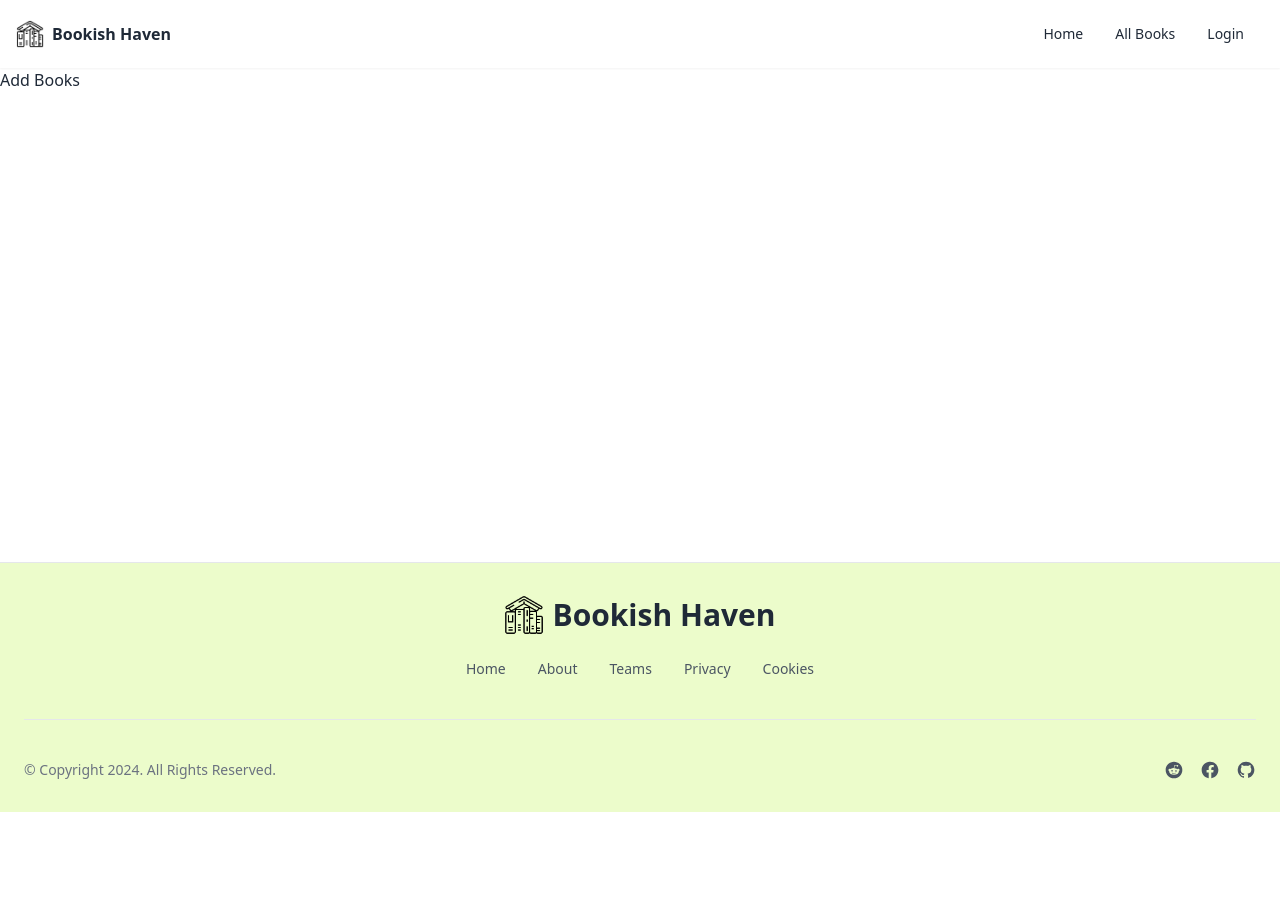
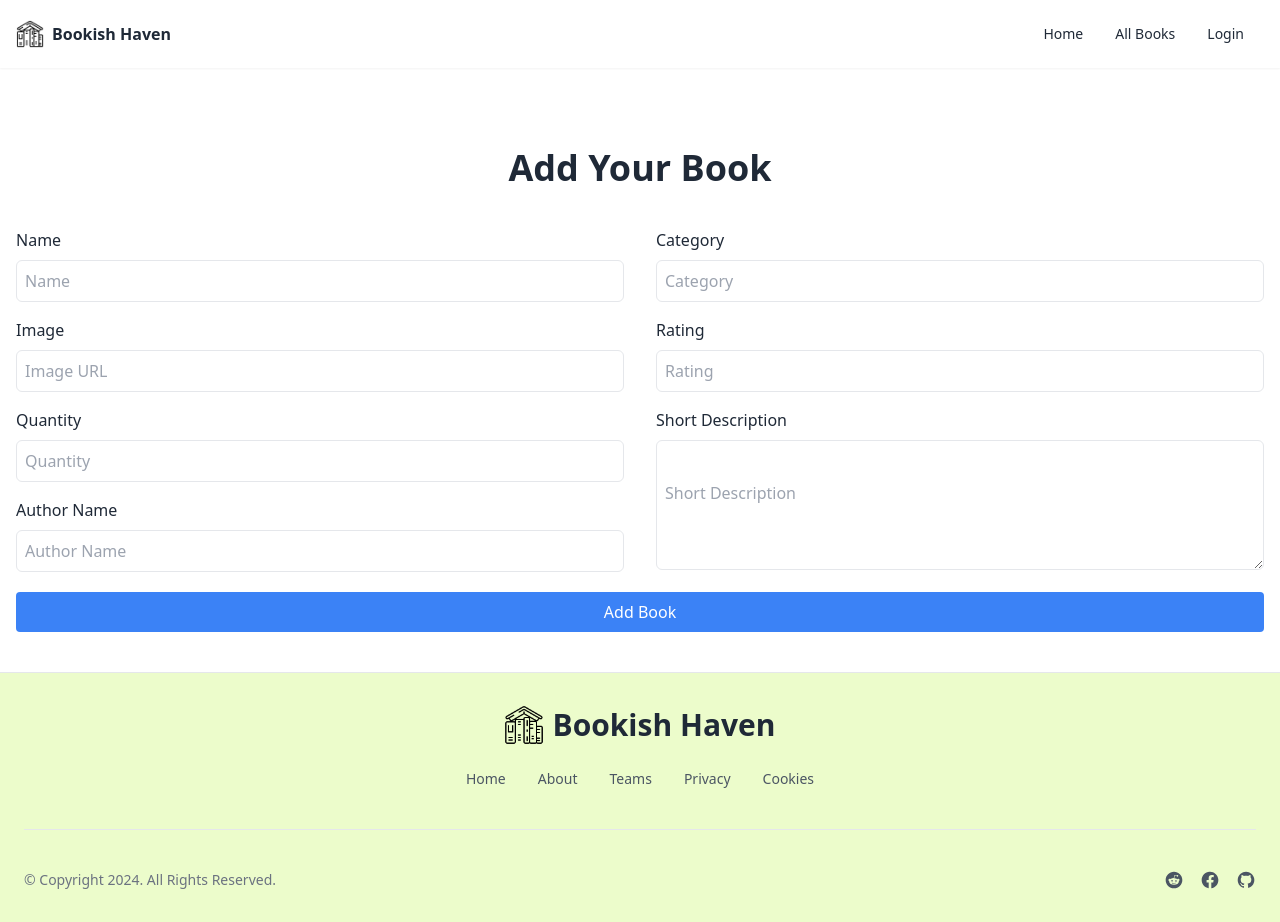
Before and after one commit to Naimul9/BookishHaven-Client, a React (Vite) app: page /add-books in a window 1280 px wide. Before the commit the page ends 812 px from the top, so only its background shows below. Built offline with nearby package versions, Linux system fonts and the light colour scheme; no server answers.

Commit message:
Category wised book Showed

```diff
--- a/package.json
+++ b/package.json
@@ -18,7 +18,9 @@
     "react": "^18.2.0",
     "react-dom": "^18.2.0",
     "react-hot-toast": "^2.4.1",
+    "react-rating": "^2.0.5",
     "react-router-dom": "^6.23.1",
+    "react-tabs": "^6.0.2",
     "sort-by": "^1.2.0",
     "swiper": "^11.1.3"
   },
--- /dev/null
+++ b/src/components/BookCard.jsx
@@ -0,0 +1,26 @@
+import { useLoaderData } from 'react-router-dom';
+import Rating from 'react-rating';
+
+const BookCard = () => {
+  const books = useLoaderData();
+console.log(books);
+  return (
+    <div>
+      <h1>Books in Category</h1>
+      <div className="grid grid-cols-1 gap-8 mt-8 xl:mt-16 md:grid-cols-2 xl:grid-cols-4">
+        {books.map((book) => (
+          <div key={book._id} className="flex flex-col items-center p-4 border sm:p-6 rounded-xl">
+            <img className="object-cover w-full rounded-xl aspect-square h-80" src={book.image} alt={book.Name} />
+            <h2 className="mt-4 text-2xl font-semibold text-black">{book.Name}</h2>
+            <p>Author: {book.author}</p>
+            <p>Category: {book.Category}</p>
+            <Rating initialRating={book.rating} readonly />
+            <button className="mt-2 p-2 bg-blue-500 text-white rounded">Details</button>
+          </div>
+        ))}
+      </div>
+    </div>
+  );
+};
+
+export default BookCard;
--- a/src/components/BookCategories.jsx
+++ b/src/components/BookCategories.jsx
@@ -1,13 +1,12 @@
 import { Link } from "react-router-dom";
-
 
 const BookCategories = () => {
   return (
     <div>
-           <section className="bg-white container mx-auto ">
-    <div className="h-[32rem] ">
+      <section className="bg-white container mx-auto">
+        <div className="h-[32rem]">
           <div className="container px-6 py-10 mx-auto">
-            <h1 className="text-2xl font-semibold text-center text-gray-800 capitalize lg:text-3xl dark:text-black">Book Catagories</h1>
+            <h1 className="text-2xl font-semibold text-center text-gray-800 capitalize lg:text-3xl dark:text-black">Book Categories</h1>
 
             <div className="flex justify-center mx-auto mt-6">
               <span className="inline-block w-40 h-1 bg-blue-500 rounded-full"></span>
@@ -16,7 +15,6 @@ const BookCategories = () => {
             </div>
 
             <p className="max-w-2xl mx-auto mt-6 text-center text-black">
-
               Book categories include fiction, non-fiction, mystery, romance, and more, catering to diverse interests and providing varied themes and styles for readers to explore and enjoy.
             </p>
           </div>
@@ -24,50 +22,25 @@ Book categories include fiction, non-fiction, mystery, romance, and more, cateri
 
         <div className="container px-6 py-10 mx-auto -mt-72 sm:-mt-80 md:-mt-96">
           <div className="grid grid-cols-1 gap-8 mt-8 xl:mt-16 md:grid-cols-2 xl:grid-cols-4">
-
-
-
-            <Link className="flex flex-col items-center p-4 border sm:p-6 rounded-xl ">
+            <Link to={`/bookCard/Art and Music`} className="flex flex-col items-center p-4 border sm:p-6 rounded-xl ">
               <img className="object-cover w-full rounded-xl aspect-square h-80" src="https://i.thriftbooks.com/api/imagehandler/m/5851EEA4C5B5B905B05D1DC78E65DE7E23C18888.jpeg" alt=""/>
               <h1 className="mt-4 text-2xl font-semibold text-black">Art & Music</h1>
             </Link>
 
-
-            <Link className="flex flex-col items-center p-4 border sm:p-6 rounded-xl">
+            <Link to={`/bookCard/History`} className="flex flex-col items-center p-4 border sm:p-6 rounded-xl">
               <img className="object-cover w-full rounded-xl aspect-square h-80" src="https://m.media-amazon.com/images/I/51DkSVlHh4L._SL350_.jpg" alt=""/>
-
               <h1 className="mt-4 text-2xl font-semibold text-black">History</h1>
-
-
-
-
             </Link>
 
-
-            <Link className="flex flex-col items-center p-4 border sm:p-6 rounded-xl">
+            <Link to={`/bookCard/Entertainment`} className="flex flex-col items-center p-4 border sm:p-6 rounded-xl">
               <img className="object-cover w-full rounded-xl aspect-square h-80" src="https://i.thriftbooks.com/api/imagehandler/m/9F7ADEA65D62E01889D9FB69BE07CBFBAD82807F.jpeg" alt=""/>
-
               <h1 className="mt-4 text-2xl font-semibold text-black">Entertainment</h1>
-
-
-
             </Link>
 
-
-
-            <Link className="flex flex-col items-center p-4 border sm:p-6 rounded-xl">
+            <Link to={`/bookCard/Sci-Fi and Fantasy`} className="flex flex-col items-center p-4 border sm:p-6 rounded-xl">
               <img className="object-cover w-full rounded-xl aspect-square h-80" src="https://i.thriftbooks.com/api/imagehandler/m/C1027D2DBD20EA338639FA8B1BFA02E7F797C0A0.jpeg" alt=""/>
-
               <h1 className="mt-4 text-2xl font-semibold text-black">Sci-Fi & Fantasy</h1>
-
-
-
-
             </Link>
-
-
-
-
           </div>
         </div>
       </section>
--- a/src/pages/AddBooks.jsx
+++ b/src/pages/AddBooks.jsx
@@ -1,9 +1,87 @@
-
+import { useContext } from "react";
+import { AuthContext } from "../providers/AuthProvider";
+import toast from "react-hot-toast";
 
 const AddBooks = () => {
+    const { user } = useContext(AuthContext);
+
+    const handleAddBook = (e) => {
+        e.preventDefault();
+        const formData = new FormData(e.target);
+        const name = formData.get("name");
+        const image = formData.get("image");
+        const quantity = formData.get("quantity");
+        const authorName = formData.get("authorName");
+        const category = formData.get("category");
+        const shortDescription = formData.get("shortDescription");
+        const rating = formData.get("rating");
+        const contents = formData.get("contents");
+        const email = user.email;
+
+        const info ={ name,image,
+            quantity,
+            authorName,
+            category,
+            shortDescription,
+            rating,
+            contents,
+            email}
+        console.log(info);
+
+        fetch(`${import.meta.env.VITE_API_URL}/addBook`, {
+            method: 'POST',
+            headers: {
+                'Content-Type': 'application/json'
+            },
+            body: JSON.stringify(info)
+        })
+        .then(res => res.json())
+        .then(data => {
+            console.log(data);
+            if (data.insertedId) {
+                toast.success('Book Added Successfully');
+            }
+        })
+        .catch(error => {
+            console.error('Error adding book:', error);
+            toast.error('Failed to add book');
+        });
+
+    };
+
     return (
-        <div>
-            Add Books
+        <div className="container px-4 py-10 mx-auto">
+            <h1 className="text-4xl text-center font-semibold mt-10">Add Your Book</h1>
+            <form onSubmit={handleAddBook} className="mt-10">
+                <div className="grid grid-cols-2 gap-8">
+                    <div>
+                        <label htmlFor="name" className="block mb-2">Name</label>
+                        <input type="text" id="name" name="name" className="w-full p-2 border rounded-md focus:outline-slate-400" placeholder="Name" />
+
+                        <label htmlFor="image" className="block mt-4 mb-2">Image</label>
+                        <input type="text" id="image" name="image" className="w-full p-2 border rounded-md focus:outline-slate-400" placeholder="Image URL" />
+
+                        <label htmlFor="quantity" className="block mt-4 mb-2">Quantity</label>
+                        <input type="number" id="quantity" name="quantity" className="w-full p-2 border rounded-md focus:outline-slate-400" placeholder="Quantity" />
+
+                        <label htmlFor="authorName" className="block mt-4 mb-2">Author Name</label>
+                        <input type="text" id="authorName" name="authorName" className="w-full p-2 border rounded-md focus:outline-slate-400" placeholder="Author Name" />
+                    </div>
+                    <div>
+                        <label htmlFor="category" className="block mb-2">Category</label>
+                        <input type="text" id="category" name="category" className="w-full p-2 border rounded-md focus:outline-slate-400" placeholder="Category" />
+
+                        <label htmlFor="rating" className="block mt-4 mb-2">Rating</label>
+                        <input type="number" id="rating" name="rating" className="w-full p-2 border rounded-md focus:outline-slate-400" min="1" max="5" placeholder="Rating" />
+
+                        <label htmlFor="shortDescription" className="block mt-4 mb-2">Short Description</label>
+                        <textarea id="shortDescription" name="shortDescription" className="w-full p-2 py-10 border rounded-md focus:outline-slate-400" placeholder="Short Description" />
+
+                    </div>
+                </div>
+
+                <button type="submit" className="btn-block px-4  py-2 mt-4 bg-blue-500 text-white rounded hover:bg-blue-600">Add Book</button>
+            </form>
         </div>
     );
 };
--- a/src/pages/Home.jsx
+++ b/src/pages/Home.jsx
@@ -5,11 +5,11 @@ import Slider from "../components/Slider";
 
 const Home = () => {
     const books = useLoaderData()
-    console.log(books);
+    // console.log(books);
     return (
         <div>
         <Slider></Slider>
-        <BookCategories></BookCategories>
+        <BookCategories books={books}></BookCategories>
         </div>
     );
 };
--- a/src/routes/Routes.jsx
+++ b/src/routes/Routes.jsx
@@ -6,6 +6,7 @@ import Register from "../pages/Authentication/Register";
 import AddBooks from "../pages/AddBooks";
 import AllBooks from "../pages/AllBooks";
 import BorrowedBooks from "../pages/BorrowedBooks";
+import BookCard from "../components/BookCard";
 
 const router = createBrowserRouter([
     {
@@ -16,11 +17,11 @@ const router = createBrowserRouter([
           {
             index: true,
             element: <Home />,
-            loader: ()=>fetch(`${import.meta.env.VITE_API_URL}/books`),
+            loader: () => fetch(`${import.meta.env.VITE_API_URL}/books`),
           },
           {
             path: '/login',
-            element: <Login/>,
+            element: <Login />,
           },
           {
             path: '/registration',
@@ -32,14 +33,20 @@ const router = createBrowserRouter([
           },
           {
             path: '/all-books',
-            element: <AllBooks/>,
+            element: <AllBooks />,
+            loader: () => fetch(`${import.meta.env.VITE_API_URL}/books`),
           },
           {
             path: '/borrowed-books',
             element: <BorrowedBooks />,
           },
+          {
+            path: '/bookCard/:Category',
+            element: <BookCard />,
+            loader: ({ params }) => fetch(`${import.meta.env.VITE_API_URL}/books?Category=${params.Category}`),
+          },
         ],
-        }
-  ]);
+    }
+]);
 
-  export default router
+export default router;
```
Also changed, not shown: public/icons8-book.gif (renamed from public/logo.gif), 1 other file (tests, documents, lock files or other folders). Lines whose indentation alone changed are shown as unchanged.
